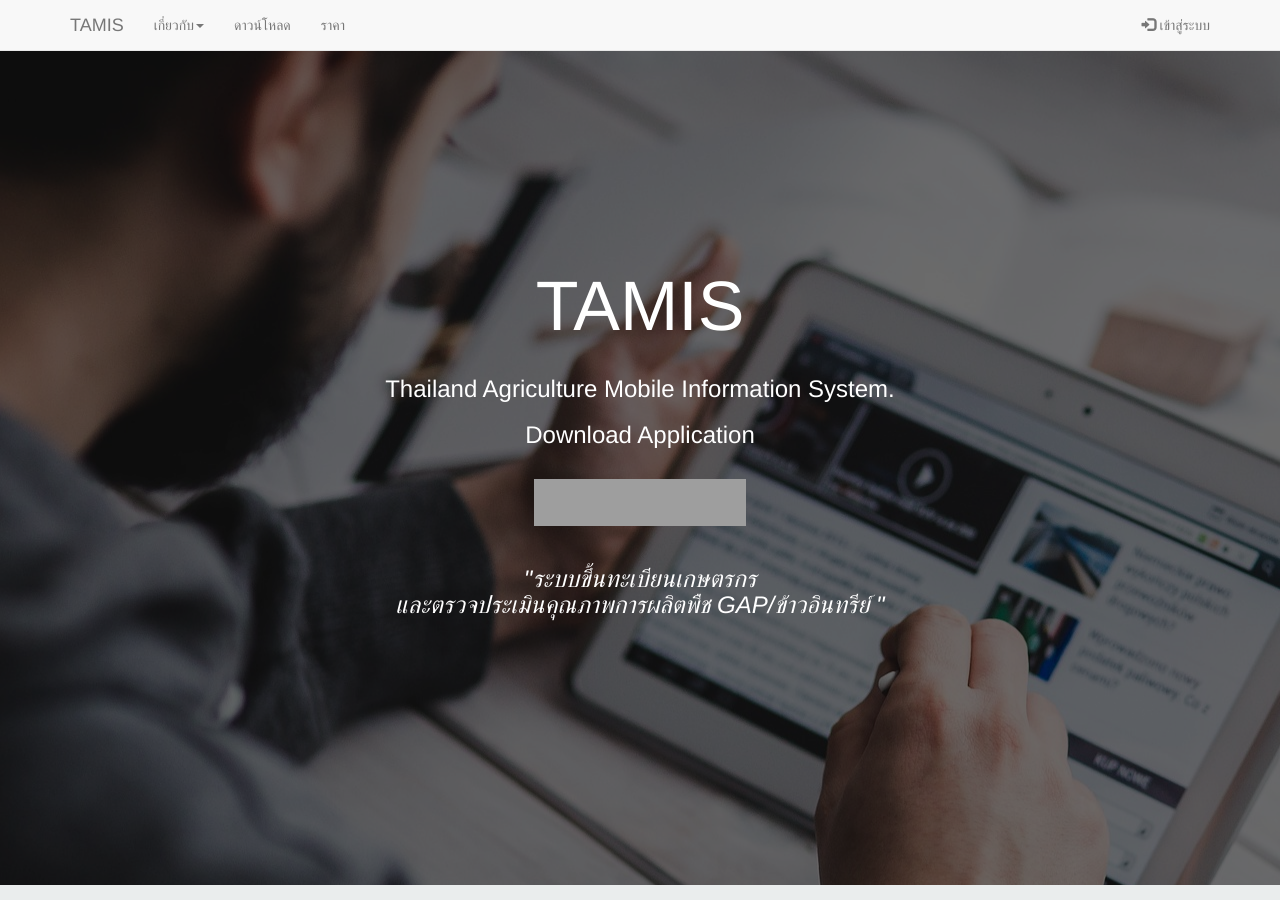
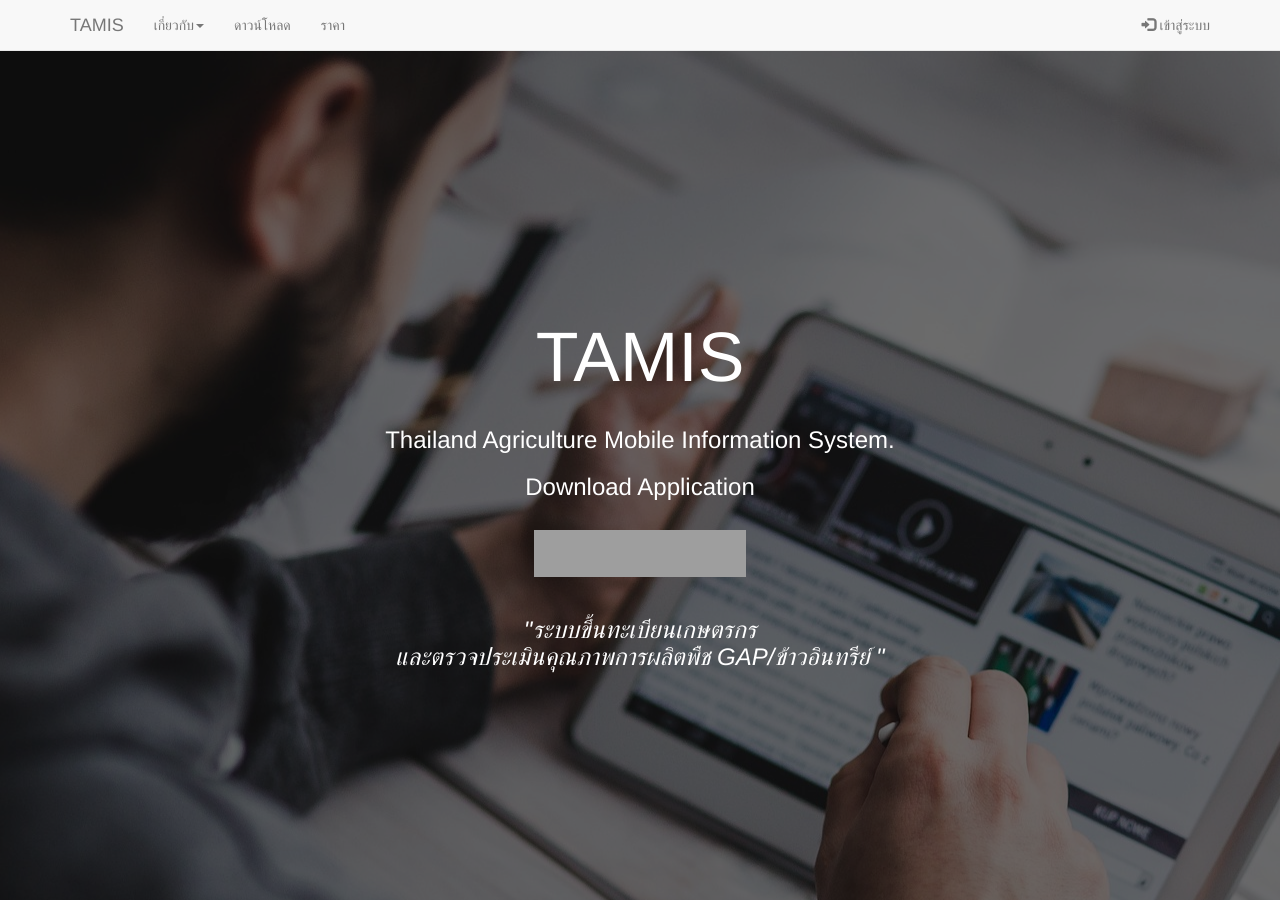
Before and after one commit to Acherrylp/Acherry.github.io, a Jekyll site: the page built from index.html, in a window 1280 px wide and 900 px high. Built offline with Jekyll 4.4.1, drawn with Linux system fonts in a browser that asks for light colours; nearby versions of some CDN libraries; grey boxes are pictures that could not be loaded.

Commit message:
แก้ไขแท็ก page-1

```diff
--- a/_layouts/page-1.html
+++ b/_layouts/page-1.html
@@ -2,7 +2,7 @@
   {% include head.html %}
   <body>
   {% include header.html %}
-<main >
+<main style="padding-top:4%">
 
     {{content}}
 </main>
```
